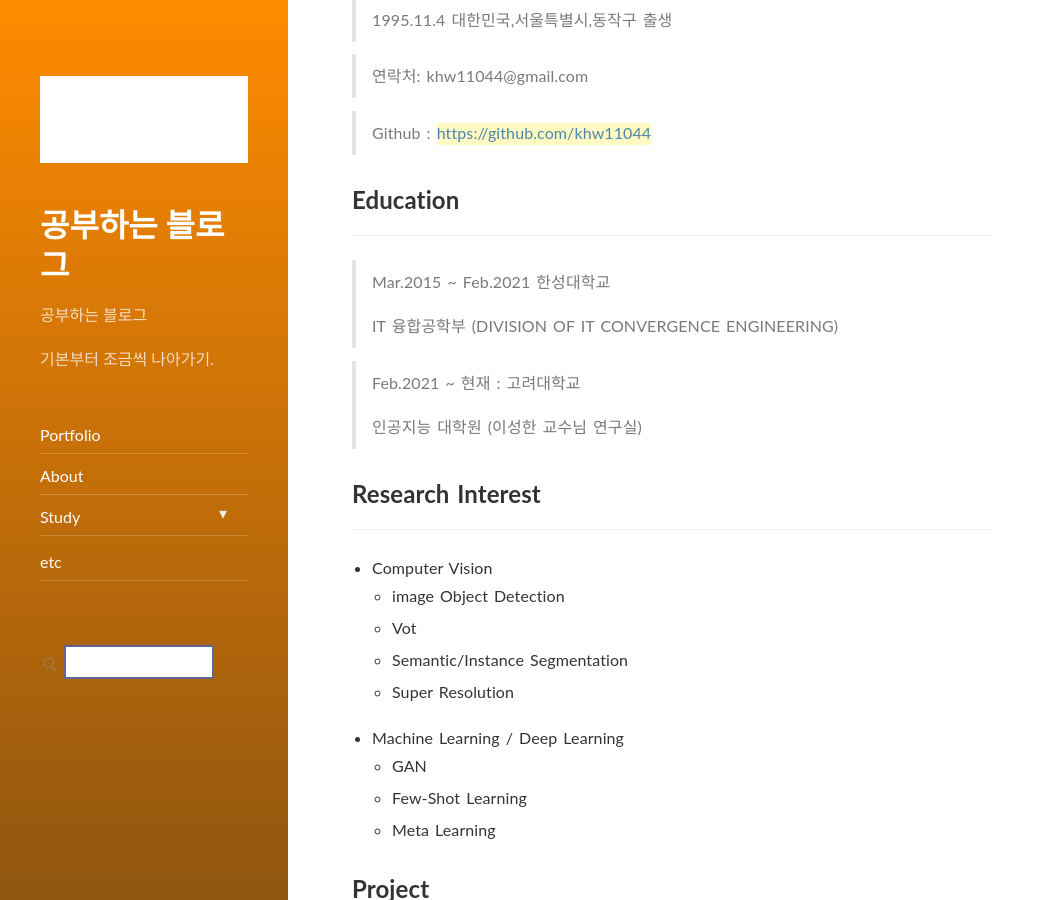
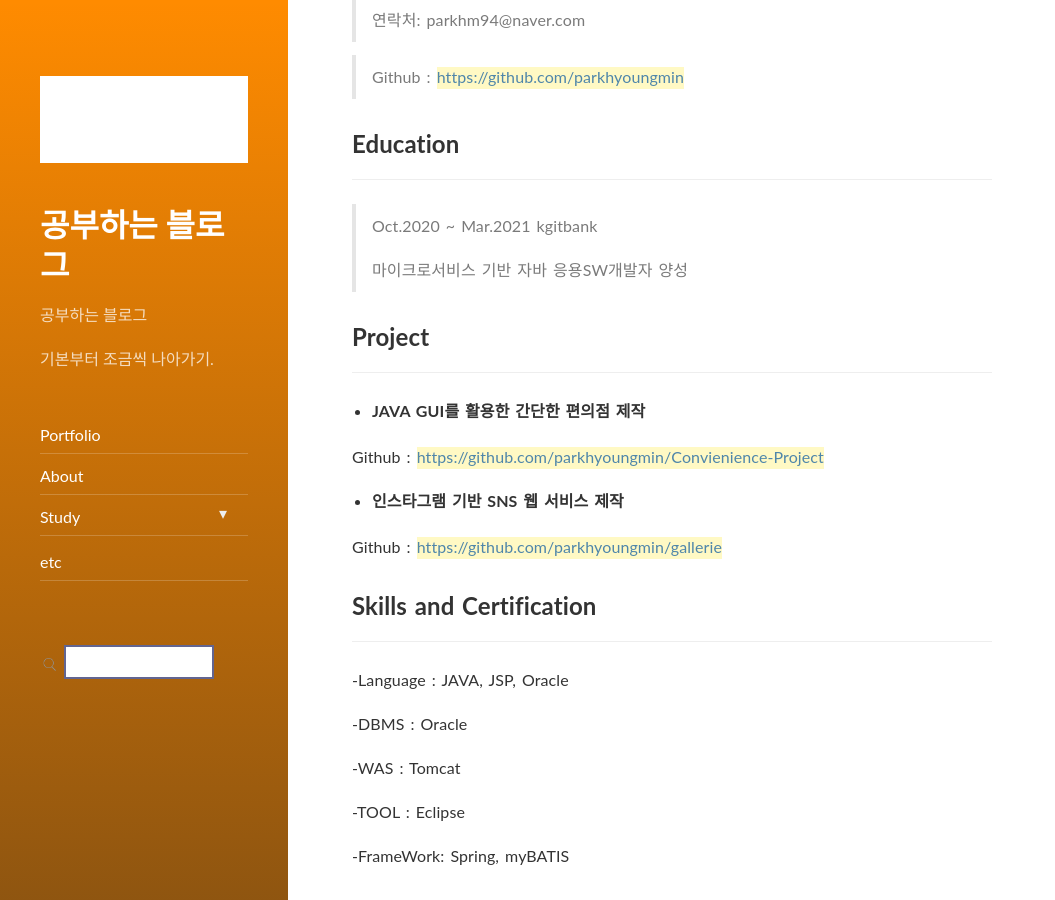
Before and after one commit to parkhyoungmin/parkhyoungmin.github.io, a Jekyll site: the page built from portfolio.md, in a window 1280 px wide and 900 px high, scrolled down 561 px. Shown: the whole window, without its empty margins (0-1055 px from the left). Built offline with Jekyll 4.4.1, drawn with Linux system fonts in a browser that asks for light colours; nearby versions of some CDN libraries; some of the changed text lies outside the part shown.

Commit message:
포트폴리오 내용 수정

```diff
--- a/_config.yml
+++ b/_config.yml
@@ -51,7 +51,7 @@ disqus: True
 disqus_shortname:    xxxx
 
 # This text will appear in the footer of every page. Markdown enabled.
-copyright:           '&copy; 2020.12. by 따라쟁이'
+copyright:           '&copy; 2021.6. by parkhyoungmin'
 
 # Format of the permalinks
 permalink:
--- a/portfolio.md
+++ b/portfolio.md
@@ -10,112 +10,45 @@ order: 1
 <span style=
 "font-size:170%;
 font-weight:bold">
-김현우
+박형민
 </span>
 </center>
-
-<center>MAJOR : AI EENGINEERING</center>
-
-<center>Korean University</center>
 
 <center>145, Anam-ro, Seongbuk-gu, Seoul, Republic of Korea</center>
 
 ## Personal Data
 ---
-> 1995.11.4 대한민국,서울특별시,동작구 출생
+> 1994.8.9 대한민국,서울특별시
 
-> 연락처: khw11044@gmail.com
+> 연락처: parkhm94@naver.com
 
-> Github : <a href="https://github.com/khw11044">https://github.com/khw11044</a>
-
+> Github : <a href="https://github.com/parkhyoungmin">https://github.com/parkhyoungmin</a>
 
 ## Education
 ---
-> Mar.2015 ~ Feb.2021 한성대학교
+> Oct.2020 ~ Mar.2021 kgitbank
 >
-> IT 융합공학부 (DIVISION OF IT CONVERGENCE ENGINEERING)
-
-> Feb.2021 ~ 현재 : 고려대학교
->
-> 인공지능 대학원 (이성한 교수님 연구실)
-
-
-## Research Interest
----
-
-* Computer Vision
-    + image Object Detection
-    + Vot
-    + Semantic/Instance Segmentation
-    + Super Resolution
-
-* Machine Learning / Deep Learning
-    + GAN
-    + Few-Shot Learning
-    + Meta Learning
+> 마이크로서비스 기반 자바 응용SW개발자 양성
 
 ## Project
 ---
 
-* **Visual Object Tracking Using Plenoptic Image Sequences**
+* **JAVA GUI를 활용한 간단한 편의점 제작**
 
-과학기술정보통신부-한성대 프로젝트 : 학부생 인턴
+Github : <a href="https://github.com/parkhyoungmin/Convienience-Project">https://github.com/parkhyoungmin/Convienience-Project</a>
 
-Lightfield 영상에서의 Siamease Network를 이용한 단일 객체 추적
+* **인스타그램 기반 SNS 웹 서비스 제작**
 
-* **FPV Swlf-driving RC Car**
-
-VR 헤드셋을 통해 FPV 카메라에서 보내는 실시간 영상을 받으며 일반인들에게 조금더 쉽고 안전하게 자율주행을 체험해보는 프로젝트 수행
-
-* **Anti Drone AI Robot using object detection**
-
-SSD를 활용한 드론 탐지프로그램으로 라즈베리파이와 3D프린터를 이용해 만든 로봇이 드론을 인식하고 pan and tilt모터 체계를 이용하여 드론 트래킹
-
-* **AI Mashroom Classificator App**
-
-mobileNet을 이용한 classification으로 버섯을 구별해주는 인공지능 버섯 도감 어플로서 독버섯 채취 및 섭취 방지를 위한 어플
-
-## Awards
----
-
-<u><strong><a href="https://www.youtube.com/watch?v=-ofj2vTvH0Q/">**The 15th HANSUNG Engineering Competitive Exhibition[PM] 2019 </a></strong></u>
-
-- BRONZE PRIZE, SPONSOR PRIZE
-
-<u><strong><a href="https://www.youtube.com/watch?v=5rFu7Kv_DfY&t=362s">**HANSUNG UNIVERSICY C&C FESTIVAL[PM] 2020</a></strong></u>
-
-- BRONZE PRIZE
-
-
-<a herf="https://www.youtube.com/watch?v=Mn9Dx5xukcg&t=10s"><u><strong>**The 16th HANSUNG Engineering Competitive Exhibition[PM] 2020</strong></u></a>
-
-- SILVER PRIZE , - BRONZE PRIZE
-
-<a herf="https://www.youtube.com/watch?v=ah9MZQ0PjMI&t=60s"><u><strong>2020년 공개SW 개발자 대회(주최:과학기술정보통신부, 주관:정보통신산업진흥원) [PM] 2020</strong></u></a>
-
-<a herf="https://blog.naver.com/khw11044/222152408161">BRONZE PRIZE</a>
-
-## Work Experiences
----
--2020. 07 – 2020. 11 Visual Object Tracking Using Plenoptic Image Sequences,
-
-Hansung Univ – ETRI
-
-<a herf="https://github.com/khw11044/PlenOpticVot_Siamfc_2020">https://github.com/khw11044/PlenOpticVot_Siamfc_2020</a>
-
+Github : <a href="https://github.com/parkhyoungmin/gallerie">https://github.com/parkhyoungmin/gallerie</a>
 
 ## Skills and Certification
 ---
--Language : Python, C/C++
+-Language : JAVA, JSP, Oracle
 
--FrameWork: Pytorch, Tensorflow(Keras)
+-DBMS : Oracle
 
--Certification : CCNA, Internet of Things Knowledge Certification
+-WAS : Tomcat
 
-## Patents
----
-【발명의 영문명칭】: Image-based anti-drone detection device and metohd using deep learning model
+-TOOL : Eclipse
 
-【출원번호】: 10-2020-0080646
-
-【출원인】: 김현우, 김태현, 제진명
+-FrameWork: Spring, myBATIS
```
